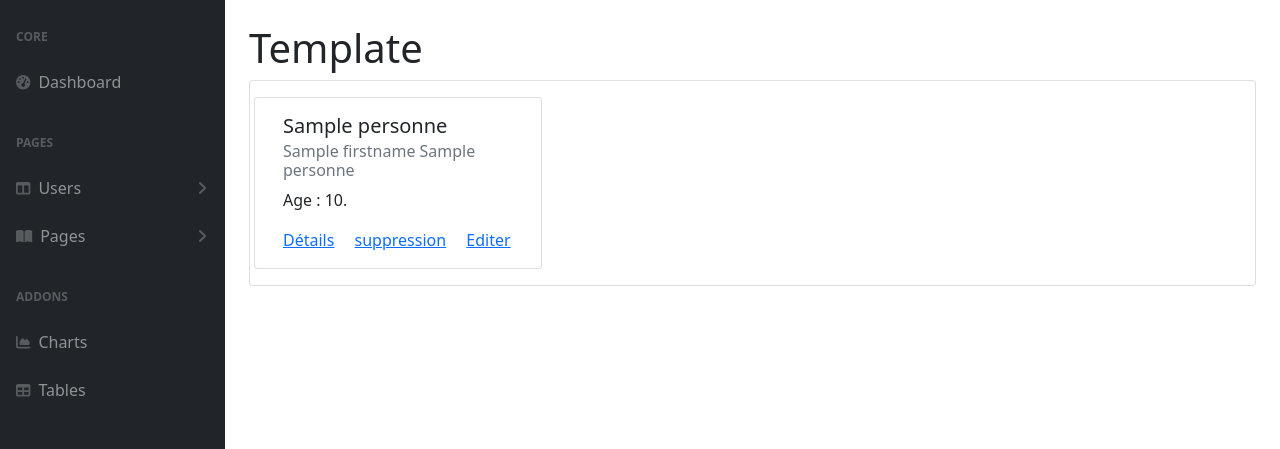
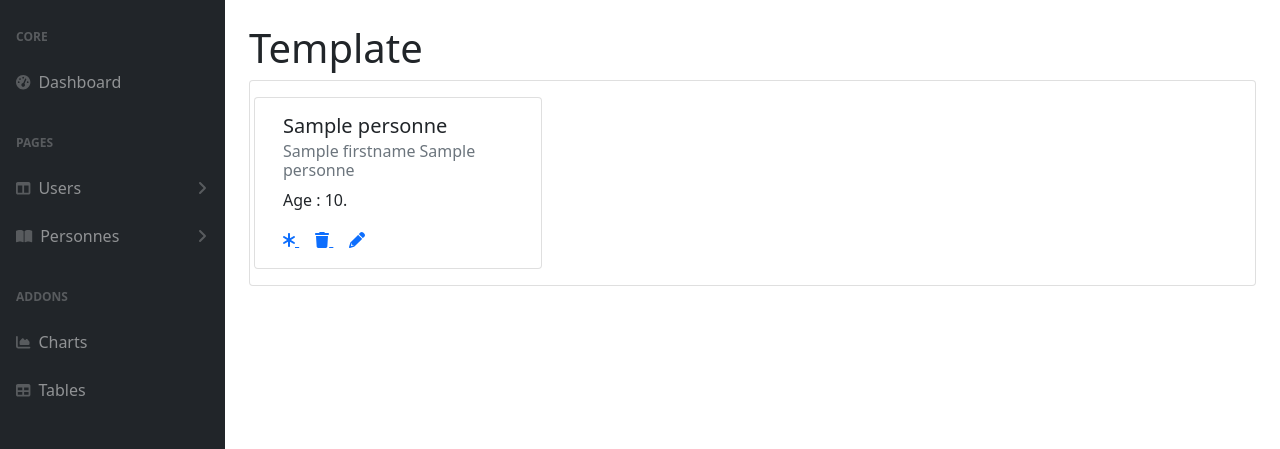
Before and after one commit to Yoan-c/Projet-Symfo, a Symfony app: template templates/personne/index.html.twig in a window 1280 px wide. Shown: the part 56-505 px from the top of the page. Run offline with Twig, Linux system fonts and the light colour scheme; the template is opened without the code that fills it: most values are stand-ins (such as "Sample title", 1, 10 or a date in 2020); some libraries are stand-ins or nearby versions.

Commit message:
ajout font awesome

```diff
--- a/public/package.json
+++ b/public/package.json
@@ -11,6 +11,7 @@
   "license": "ISC",
   "dependencies": {
     "bootstrap": "^5.2.0",
+    "font-awesome": "^4.7.0",
     "jquery": "^3.6.1",
     "select2": "^4.1.0-rc.0"
   }
--- a/templates/personne/index.html.twig
+++ b/templates/personne/index.html.twig
@@ -10,9 +10,15 @@
             <h5 class="card-title">{{ personne.name }}</h5>
             <h6 class="card-subtitle mb-2 text-muted">{{ personne.firstname }} {{ personne.name }}</h6>
             <p class="card-text">Age : {{ personne.age }}.</p>
-            <a href="{{ path('detail_personne', {id: personne.id})}}" class="card-link">Détails</a>
-            <a href="{{ path('del_personne', {id: personne.id})}}" class="card-link">suppression</a>
-            <a href="{{ path('edit_personne', {id: personne.id})}}" class="card-link">Editer</a>
+            <a href="{{ path('detail_personne', {id: personne.id})}}" class="card-link">
+                <i class="fa fa-asterisk" aria-hidden="true"></i>
+            </a>
+            <a href="{{ path('del_personne', {id: personne.id})}}" class="card-link">
+                <i class="fa fa-trash" aria-hidden="true"></i>
+            </a>
+            <a href="{{ path('edit_personne', {id: personne.id})}}" class="card-link">
+                <i class="fa fa-pencil" aria-hidden="true"></i>
+            </a>
         </div>
     </div>
     {% endfor %}
--- a/templates/template.html.twig
+++ b/templates/template.html.twig
@@ -13,6 +13,7 @@
         {% endblock %}
     </title>
     <link href="{{asset('assets/css/styles.css')}}" rel="stylesheet" />
+    <link href="{{asset('node_modules/font-awesome/css/font-awesome.min.css')}}" rel="stylesheet" />
     <script src="https://use.fontawesome.com/releases/v6.1.0/js/all.js" crossorigin="anonymous"></script>
     <link href="{{asset('node_modules/select2/dist/css/select2.min.css')}}" rel="stylesheet" />
 
@@ -77,17 +78,14 @@
                         <a class="nav-link collapsed" href="#" data-bs-toggle="collapse" data-bs-target="#collapsePages"
                             aria-expanded="false" aria-controls="collapsePages">
                             <div class="sb-nav-link-icon"><i class="fas fa-book-open"></i></div>
-                            Pages
+                            Personnes
                             <div class="sb-sidenav-collapse-arrow"><i class="fas fa-angle-down"></i></div>
                         </a>
                         <div class="collapse" id="collapsePages" aria-labelledby="headingTwo"
                             data-bs-parent="#sidenavAccordion">
                             <nav class="sb-sidenav-menu-nested nav accordion" id="sidenavAccordionPages">
-                                <a class="nav-link collapsed" href="#" data-bs-toggle="collapse"
-                                    data-bs-target="#pagesCollapseAuth" aria-expanded="false"
-                                    aria-controls="pagesCollapseAuth">
-                                    Authentication
-                                    <div class="sb-sidenav-collapse-arrow"><i class="fas fa-angle-down"></i></div>
+                                <a class="nav-link " href="{{ path('all_personne') }}">
+                                    Listes des personnes
                                 </a>
                                 <div class="collapse" id="pagesCollapseAuth" aria-labelledby="headingOne"
                                     data-bs-parent="#sidenavAccordionPages">
@@ -97,20 +95,9 @@
                                         <a class="nav-link" href="password.html">Forgot Password</a>
                                     </nav>
                                 </div>
-                                <a class="nav-link collapsed" href="#" data-bs-toggle="collapse"
-                                    data-bs-target="#pagesCollapseError" aria-expanded="false"
-                                    aria-controls="pagesCollapseError">
-                                    Error
-                                    <div class="sb-sidenav-collapse-arrow"><i class="fas fa-angle-down"></i></div>
+                                <a class="nav-link collapsed" href="{{ path('edit_personne') }}">
+                                    Ajouter une personne
                                 </a>
-                                <div class="collapse" id="pagesCollapseError" aria-labelledby="headingOne"
-                                    data-bs-parent="#sidenavAccordionPages">
-                                    <nav class="sb-sidenav-menu-nested nav">
-                                        <a class="nav-link" href="401.html">401 Page</a>
-                                        <a class="nav-link" href="404.html">404 Page</a>
-                                        <a class="nav-link" href="500.html">500 Page</a>
-                                    </nav>
-                                </div>
                             </nav>
                         </div>
                         <div class="sb-sidenav-menu-heading">Addons</div>
```
Also changed, not shown: public/package-lock.json.
